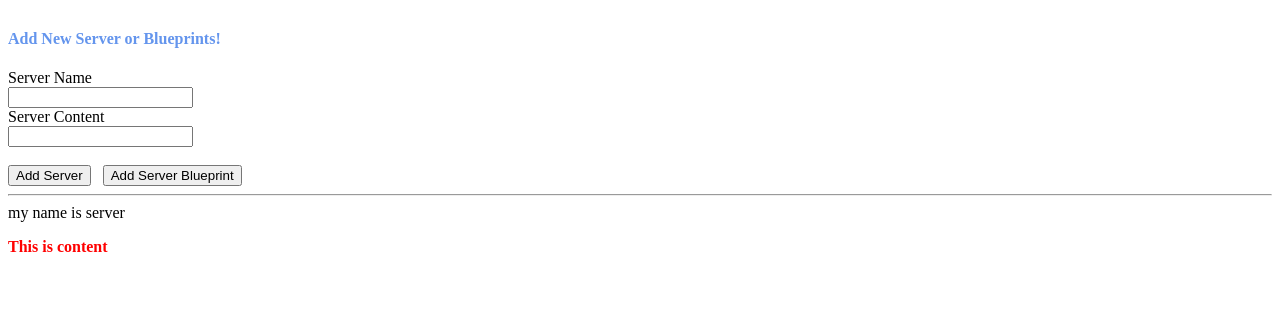
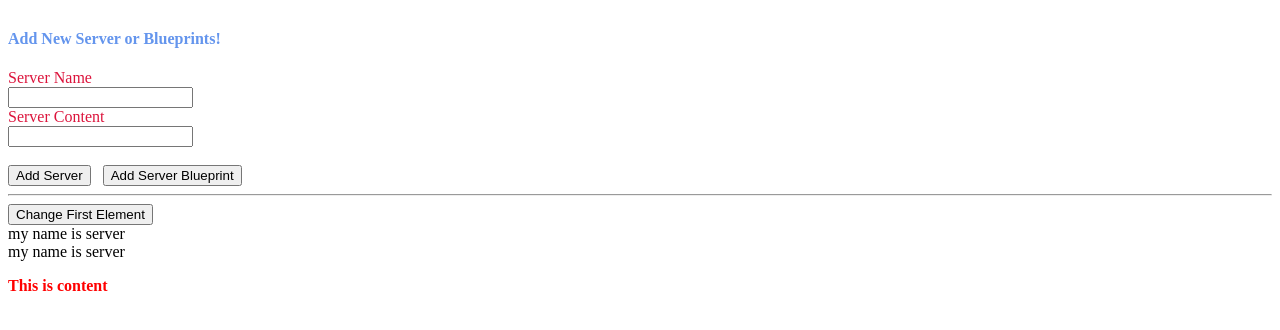
Before and after one commit to Shruti271099/Angular, an Angular app: page / in a window 1280 px wide. Shown: the top 330 px of the page. Built offline with nearby package versions, Linux system fonts and the light colour scheme.

Commit message:
072-082-Component-Lifecycle

```diff
--- a/src/app/app.component.css
+++ b/src/app/app.component.css
@@ -5,3 +5,7 @@
   p {
     color: blue;
   }
+
+  label{
+  color:crimson
+  }
--- a/src/app/app.component.html
+++ b/src/app/app.component.html
@@ -5,9 +5,18 @@
   <hr />
   <div class="row">
     <div class="col-xs-12">
+        <button class="btn btn-primary" (click)="OnChangeFirst">Change First Element</button>
      <app-server-element
       *ngFor="let serverElement of serverElements"
-     [srvelement]="serverElement"></app-server-element>
+     [srvelement]="serverElement"
+     [name]="serverElement.name">
+     <p>
+        <strong *ngIf="serverElement.type === 'server'" style="color: red">{{
+          serverElement.content
+        }}</strong>
+        <em *ngIf="serverElement.type === 'blueprint'">{{ serverElement.content }}</em>
+      </p>
+    </app-server-element>
     </div>
   </div>
 </div>
--- a/src/app/app.component.ts
+++ b/src/app/app.component.ts
@@ -1,9 +1,10 @@
-import { Component } from '@angular/core';
+import { Component, ViewEncapsulation } from '@angular/core';
 
 @Component({
   selector: 'app-root',
   templateUrl: './app.component.html',
-  styleUrls: ['./app.component.css']
+  styleUrls: ['./app.component.css'],
+  encapsulation : ViewEncapsulation.None
 })
 export class AppComponent {
   title = 'Fifth-Data-Binding';
@@ -24,7 +25,9 @@ export class AppComponent {
       content: bluePrintData.serverContent
     });
   }
-
+  OnChangeFirst(){
+   this.serverElements[0].name = "Changed";
+  }
 
 
 }
--- a/src/app/cockpit/cockpit.component.html
+++ b/src/app/cockpit/cockpit.component.html
@@ -1,21 +1,25 @@
-<div class="row">
 <div class="col-xs-12">
     <h4 style="color: cornflowerblue">Add New Server or Blueprints!</h4>
-     <div> <label for="ServerName">
+   <div>
+       <label for="ServerName">
         Server Name</label><br>
-      <input type="text" class="form-control" [(ngModel)]="newServerName" /></div>
-      <div> <label for="ServerContent">
+    <input type="text"
+     class="form-control"
+     #serverNameInput />
+    </div>
+    <div>
+        <label for="ServerContent">
         Server Content</label><br>
     <input
       type="text"
       class="form-control"
-        [(ngModel)]="newServerContent"
-      /></div><br />
-      <button class="btn btn-primary" (click)="onAddServer()">
+      #serverContentInput
+    />
+    </div><br />
+    <button class="btn btn-primary" (click)="onAddServer(serverNameInput)">
       Add Server
     </button> &nbsp;
-      <button class="btn btn-primary" (click)="onAddBlueprint()">
+    <button class="btn btn-primary" (click)="onAddBlueprint(serverNameInput)">
       Add Server Blueprint
     </button> &nbsp;
 </div>
-  </div>
--- a/src/app/cockpit/cockpit.component.ts
+++ b/src/app/cockpit/cockpit.component.ts
@@ -1,4 +1,4 @@
-import { Component, OnInit, Output ,EventEmitter} from '@angular/core';
+import { Component, OnInit, Output ,EventEmitter, ViewChild, ElementRef} from '@angular/core';
 
 
 @Component({
@@ -10,19 +10,24 @@ import { Component, OnInit, Output ,EventEmitter} from '@angular/core';
 export class CockpitComponent implements OnInit {
  @Output() serverCreated = new EventEmitter<{serverName:string,serverContent:string}>();
  @Output('bpCreated') bluePrintCreated = new EventEmitter<{serverName:string,serverContent:string}>();
-  newServerName = '';
-  newServerContent = '';
+  // newServerName = '';
+  // newServerContent = '';
+  @ViewChild('serverContentInput') serverContentInput!: ElementRef;
 
   constructor() { }
 
   ngOnInit(){
 
   }
-    onAddServer() {
-      this.serverCreated.emit({serverName: this.newServerName, serverContent: this.newServerContent});
+    onAddServer(nameInput:HTMLInputElement) {
+      this.serverCreated.emit({serverName: nameInput.value,
+        serverContent: this.serverContentInput.nativeElement.value
+      });
     }
 
-    onAddBlueprint() {
-      this.bluePrintCreated.emit({serverName: this.newServerName, serverContent: this.newServerContent});
+    onAddBlueprint(nameInput:HTMLInputElement) {
+      this.bluePrintCreated.emit({serverName: nameInput.value,
+        serverContent: this.serverContentInput.nativeElement.value
+      });
     }
   }
--- a/src/app/server-element/server-element.component.css
+++ b/src/app/server-element/server-element.component.css
@@ -0,0 +1,3 @@
+p {
+    color: blue;
+  }
--- a/src/app/server-element/server-element.component.html
+++ b/src/app/server-element/server-element.component.html
@@ -1,11 +1,7 @@
 <div class="panel panel-default">
-    <div class="panel-heading">{{ element.name }}</div>
+  <div class="panel-heading">{{ element.name }}</div>
+  <div class="panel-heading">{{ name }}</div>
     <div class="panel-body">
-      <p>
-        <strong *ngIf="element.type === 'server'" style="color: red">{{
-          element.content
-        }}</strong>
-        <em *ngIf="element.type === 'blueprint'">{{ element.content }}</em>
-      </p>
+      <ng-content></ng-content>
     </div>
   </div>
--- a/src/app/server-element/server-element.component.ts
+++ b/src/app/server-element/server-element.component.ts
@@ -1,4 +1,4 @@
-import { Component, OnInit , Input } from '@angular/core';
+import { Component, OnInit , Input , OnChanges, SimpleChanges } from '@angular/core';
 
 @Component({
   selector: 'app-server-element',
@@ -6,13 +6,19 @@ import { Component, OnInit , Input } from '@angular/core';
   styleUrls: ['./server-element.component.css']
 })
 
-export class ServerElementComponent implements OnInit {
+export class ServerElementComponent implements OnInit , OnChanges{
 
  @Input('srvelement')  element!: { type:string, name:string, content:string};
-
-  constructor() { }
+ @Input() name!:string
+  constructor() {
+    console.log('Constructor Called')
+   }
+   ngOnChanges(changes:SimpleChanges){
+     console.log("ngOnChanges called",changes)
+   }
 
   ngOnInit(){
+    console.log('ngOnInit called')
   }
 
 }
```
Lines whose indentation alone changed are shown as unchanged.
